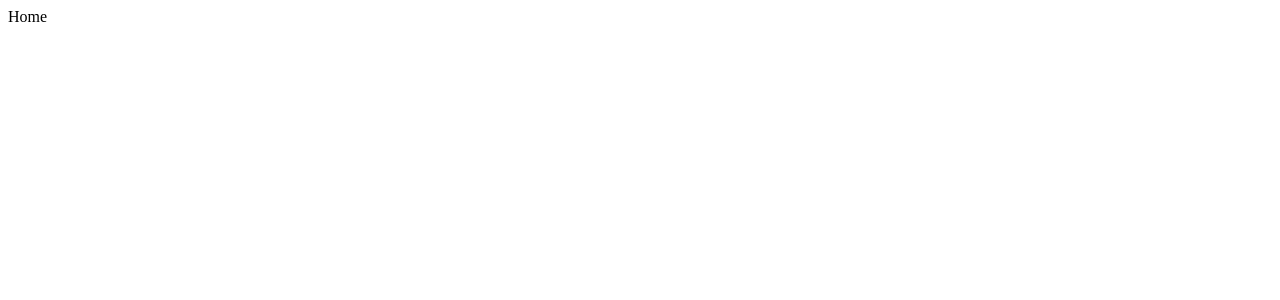
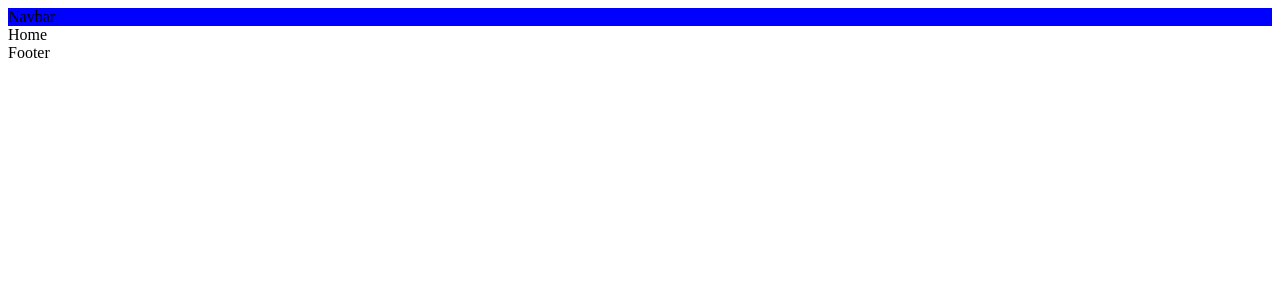
Before and after one commit to Rahul-Souram/sample-porfolio, a React (Create React App) app: page / in a window 1280 px wide. Shown: the top 300 px of the page. Built offline with nearby package versions, Linux system fonts and the light colour scheme.

Commit message:
styles added

```diff
--- a/package.json
+++ b/package.json
@@ -6,6 +6,7 @@
     "@testing-library/jest-dom": "^5.17.0",
     "@testing-library/react": "^13.4.0",
     "@testing-library/user-event": "^13.5.0",
+    "node-sass": "^9.0.0",
     "react": "^18.2.0",
     "react-dom": "^18.2.0",
     "react-router-dom": "^6.21.1",
--- a/src/App.js
+++ b/src/App.js
@@ -1,17 +1,16 @@
 import { BrowserRouter, Routes, Route } from "react-router-dom";
 import Home from "./pages/Home";
-// import NavBar from "./components/Navbar";
-// import Footer from "./components/Footer";
+import { Footer, Navbar } from "./components";
 
 function App() {
   return (
     <div className="App">
       <BrowserRouter>
-        {/* <NavBar /> */}
+        <Navbar />
         <Routes>
           <Route path="/" Component={Home} />
         </Routes>
-        {/* <Footer /> */}
+        <Footer />
       </BrowserRouter>
     </div>
   );
--- a/src/components/Navbar/Navbar.jsx
+++ b/src/components/Navbar/Navbar.jsx
@@ -1,7 +1,7 @@
 import React from "react";
 
 const Navbar = () => {
-  return <div>Navbar</div>;
+  return <div className="navbar">Navbar</div>;
 };
 
 export { Navbar };
--- a/src/index.js
+++ b/src/index.js
@@ -1,6 +1,7 @@
 import React from "react";
 import ReactDOM from "react-dom/client";
 import App from "./App";
+import "./styles/global.scss";
 
 const root = ReactDOM.createRoot(document.getElementById("root"));
 root.render(
--- /dev/null
+++ b/src/styles/_header.scss
@@ -0,0 +1,3 @@
+.navbar {
+  background: $blue;
+}
--- /dev/null
+++ b/src/styles/_vars.scss
@@ -0,0 +1 @@
+$blue: blue;
--- /dev/null
+++ b/src/styles/global.scss
@@ -0,0 +1,2 @@
+@import "./vars";
+@import "./header";
```
Also changed, not shown: src/pages/error.js (added, +7 -0 lines), 1 other file (tests, documents, lock files or other folders).
